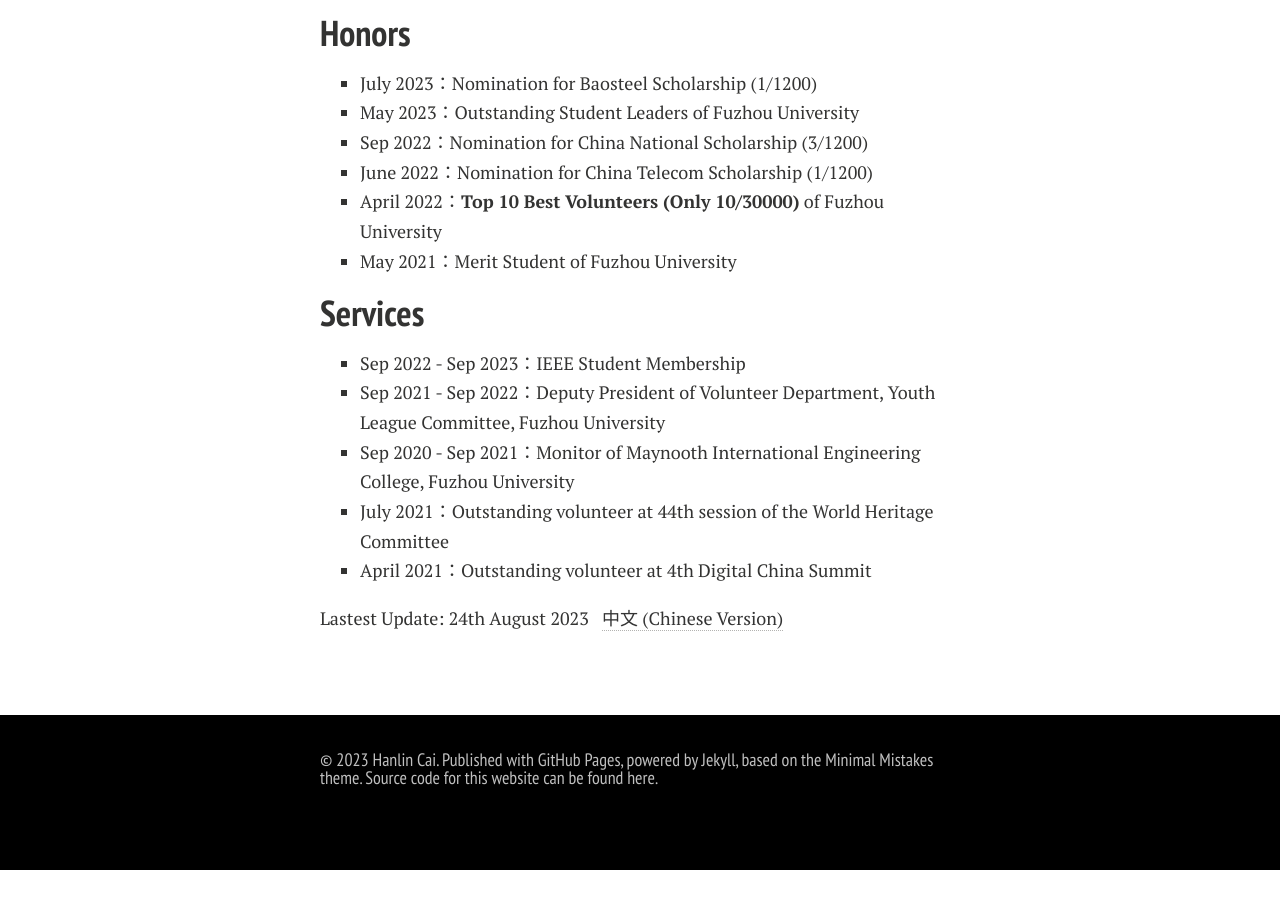
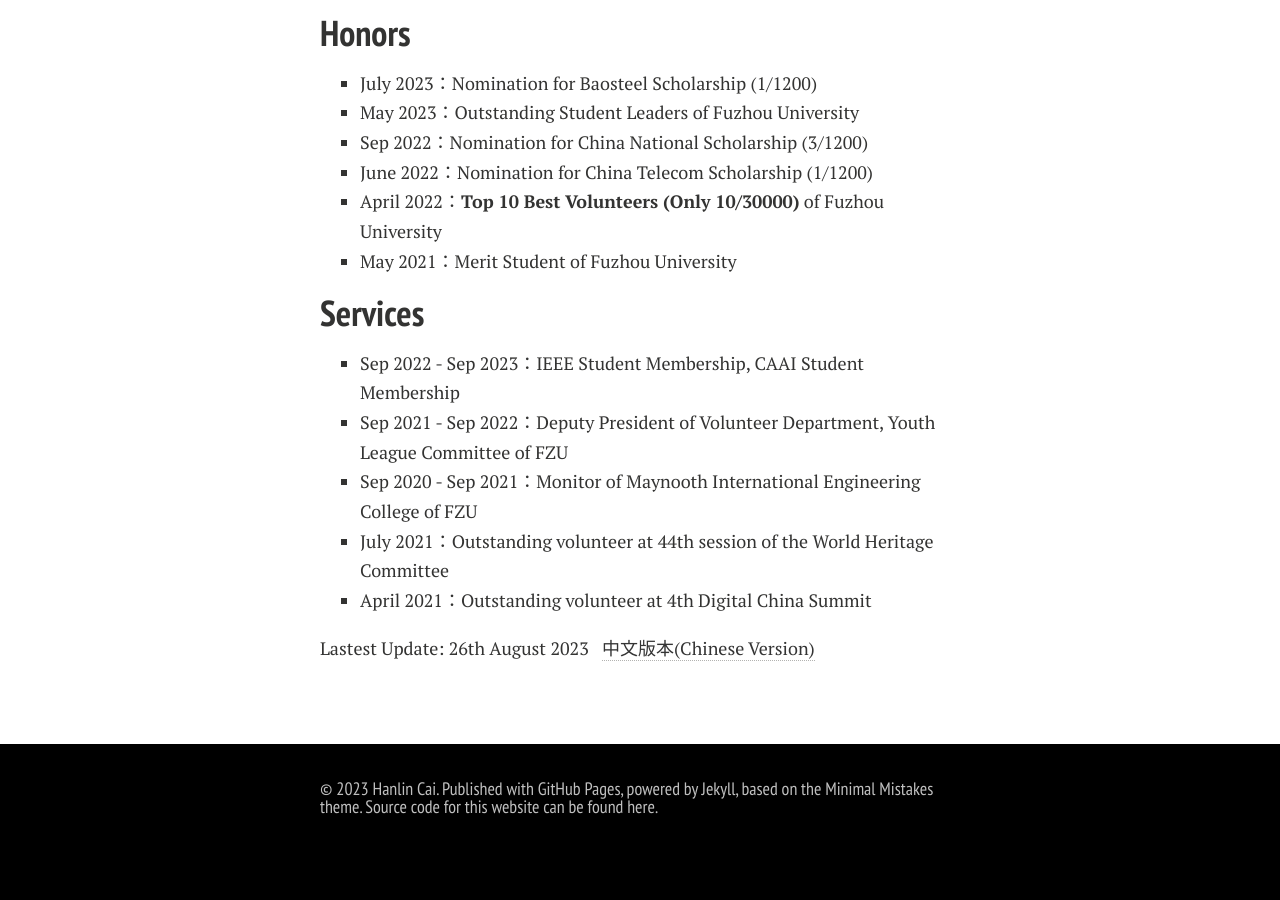
Before and after one commit to GuangLun2000/GuangLun2000.github.io, a Jekyll site: the page built from awards.md, in a window 1280 px wide and 900 px high, scrolled down 1217 px. Built offline with Jekyll 4.4.1, drawn with Linux system fonts in a browser that asks for light colours; nearby versions of some CDN libraries; comment, search, counter and statistics services are not loaded; a style sheet for code colours, icons or effects is not loaded; before the commit the page ends 2087 px from its top, so only the background shows below that; some of the changed text lies outside the part shown.

Commit message:
Update awards.md

```diff
--- a/awards.md
+++ b/awards.md
@@ -6,8 +6,8 @@
 
 ## Scholarships
 
-- August 2023：**CEPG Scholarship** (about $1400)<br>Awarded by China Energy and Petrochemical Group
-- May 2023：**XiamenAir Scholarship** (about $600)<br>One of the highest scholarships in Fujian Province.
+- August 2023：**FEPG Scholarship** (about $1400)<br>One of the highest undergraduate awards at FZU.
+- May 2023：**XiamenAir Scholarship** (about $600)<br>One of the highest undergraduate awards at FZU.
 - March 2023：Second Prize Scholarship of FZU ($1400)
 - Sep 2022: Best Student Project Award of Maynooth (€100)
 - Sep 2022：First Prize Scholarship of FZU ($2100)
@@ -40,10 +40,10 @@
 
 ## Services
 
-- Sep 2022 - Sep 2023：IEEE Student Membership
-- Sep 2021 - Sep 2022：Deputy President of Volunteer Department, Youth League Committee, Fuzhou University
-- Sep 2020 - Sep 2021：Monitor of Maynooth International Engineering College, Fuzhou University
+- Sep 2022 - Sep 2023：IEEE Student Membership, CAAI Student Membership
+- Sep 2021 - Sep 2022：Deputy President of Volunteer Department, Youth League Committee of FZU
+- Sep 2020 - Sep 2021：Monitor of Maynooth International Engineering College of FZU
 - July 2021：Outstanding volunteer at 44th session of the World Heritage Committee
 - April 2021：Outstanding volunteer at 4th Digital China Summit
 
-Lastest Update: 24th August 2023 &nbsp; [中文 (Chinese Version)](https://caihanlin.com/file/awards-zh/)
+Lastest Update: 26th August 2023 &nbsp; [中文版本(Chinese Version)](https://caihanlin.com/file/awards-zh/)
```
